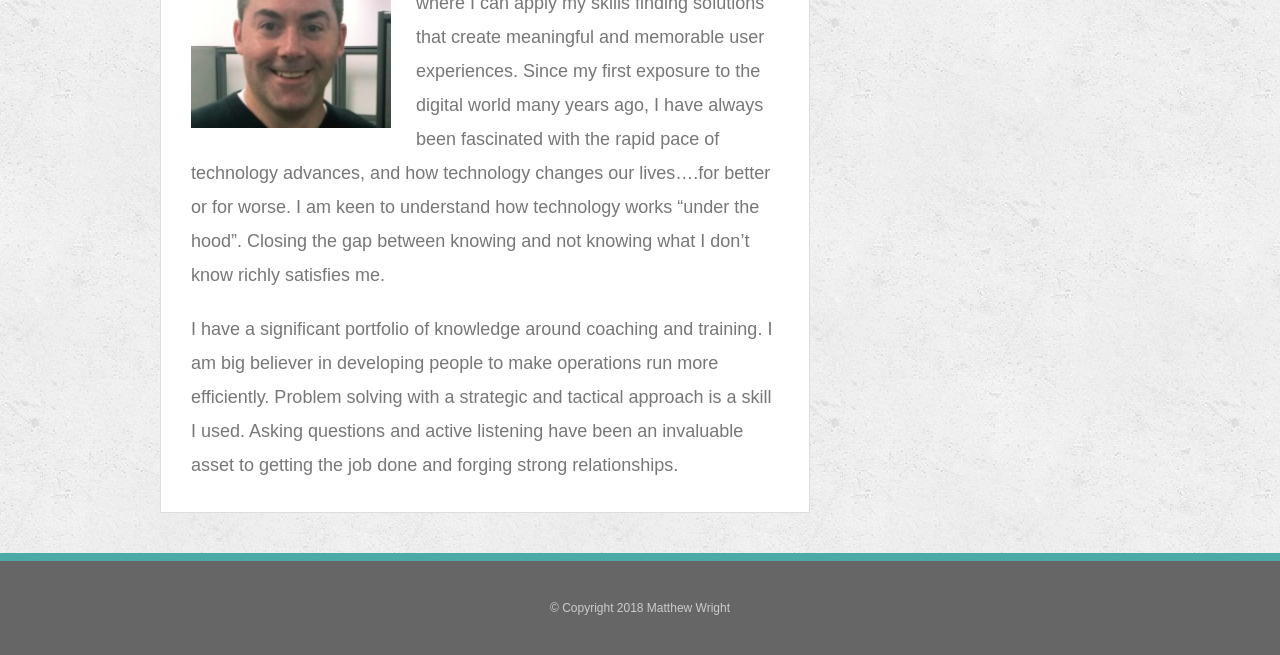
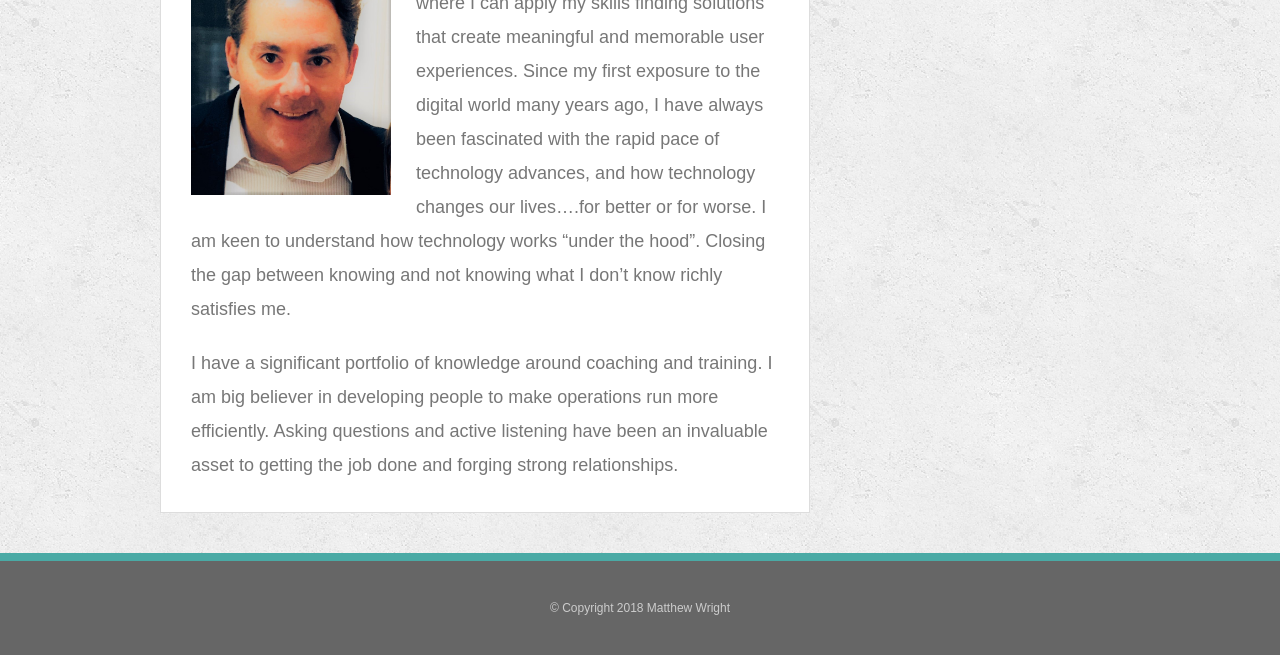
Before and after one commit to Mjohnwright/MWright-Portfolio, a plain HTML site: page index.html in a window 1280 px wide. Shown: the part 335-990 px from the top of the page. Drawn offline with Linux system fonts and the light colour scheme.

Commit message:
updated photo image

```diff
--- a/index.html
+++ b/index.html
@@ -27,11 +27,18 @@
       <section class="main-section">
         <h1>About Me</h1>
 
-      <img src="Assets/images/self1.png" class="auth-image" alt="Portrait">
+        <img src="Assets/images/bio-image.jpg" class="auth-image" alt="Portrait">
 
-      <p>My name is Matthew and I am looking forward to a career as a web developer where I can apply my skills finding solutions that create meaningful and memorable user experiences.  Since my first exposure to the digital world many years ago, I have always been fascinated with the rapid pace of technology advances, and how technology changes our lives….for better or for worse.  I am keen to understand how technology works “under the hood”.  Closing the gap between knowing and not knowing what I don’t know richly satisfies me.</p>
+        <p>My name is Matthew and I am looking forward to a career as a web developer where I can apply
+          my skills finding solutions that create meaningful and memorable user experiences. Since my
+          first exposure to the digital world many years ago, I have always been fascinated with the
+          rapid pace of technology advances, and how technology changes our lives….for better or for
+          worse. I am keen to understand how technology works “under the hood”. Closing the gap between
+          knowing and not knowing what I don’t know richly satisfies me.</p>
 
-      <p>I have a significant portfolio of knowledge around coaching and training.  I am big believer in developing people to make operations run more efficiently.  Problem solving with a strategic and tactical approach is a skill I used.  Asking questions and active listening have been an invaluable asset to getting the job done and forging strong relationships.</p>
+        <p>I have a significant portfolio of knowledge around coaching and training. I am big believer in
+          developing people to make operations run more efficiently. Asking questions and active listening have been an
+          invaluable asset to getting the job done and forging strong relationships.</p>
 
       </section>
 
@@ -39,9 +46,15 @@
         <div id="connect">
           <h2>Connect with Me</h2>
 
-        <a href="https://github.com/Mjohnwright" target="_blank"><img src="Assets/images/github-128.png" class="social" alt="GitHub" /></a>
-        <a href="https://www.linkedin.com/in/matthewjohnwright/" target="_blank"><img src="Assets/images/linkedin-128.png" class="social" alt="LinkedIn" /></a>
-        <a href="https://stackoverflow.com/users/9174634/matthew-wright?tab=profile" target="_blank"><img src="Assets/images/stackoverflow-128.png" class="social" alt="Stack Overflow" /></a>
+          <a href="https://github.com/Mjohnwright" target="_blank">
+            <img src="Assets/images/github-128.png" class="social" alt="GitHub" />
+          </a>
+          <a href="https://www.linkedin.com/in/matthewjohnwright/" target="_blank">
+            <img src="Assets/images/linkedin-128.png" class="social" alt="LinkedIn" />
+          </a>
+          <a href="https://stackoverflow.com/users/9174634/matthew-wright?tab=profile" target="_blank">
+            <img src="Assets/images/stackoverflow-128.png" class="social" alt="Stack Overflow" />
+          </a>
         </div>
       </section>
     </div>
```
Also changed, not shown: portfolio.html (+7 -0 lines), Assets/images/bio-image.jpg (added), Assets/images/liri.png (added). Lines whose indentation alone changed are shown as unchanged.
